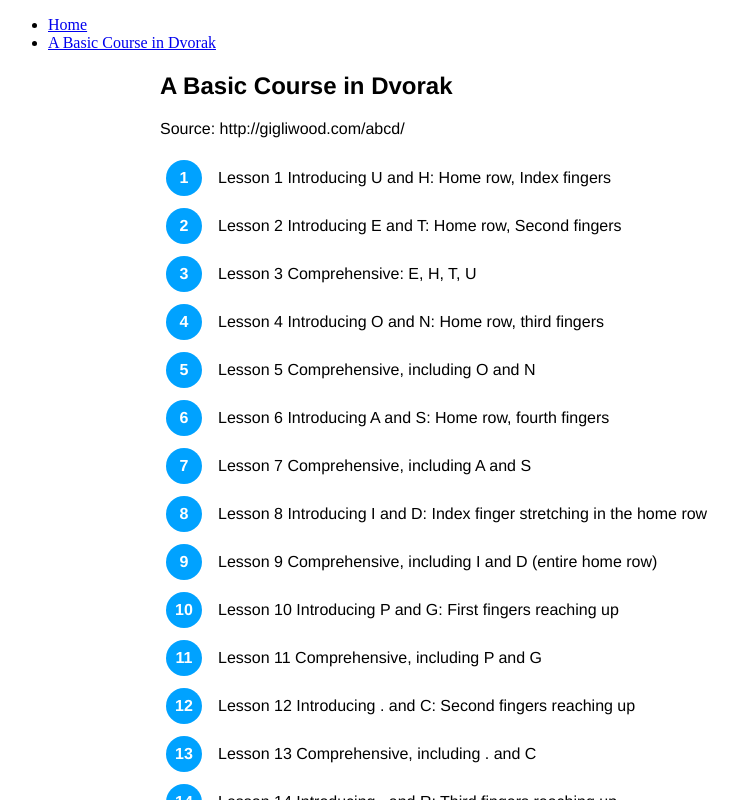
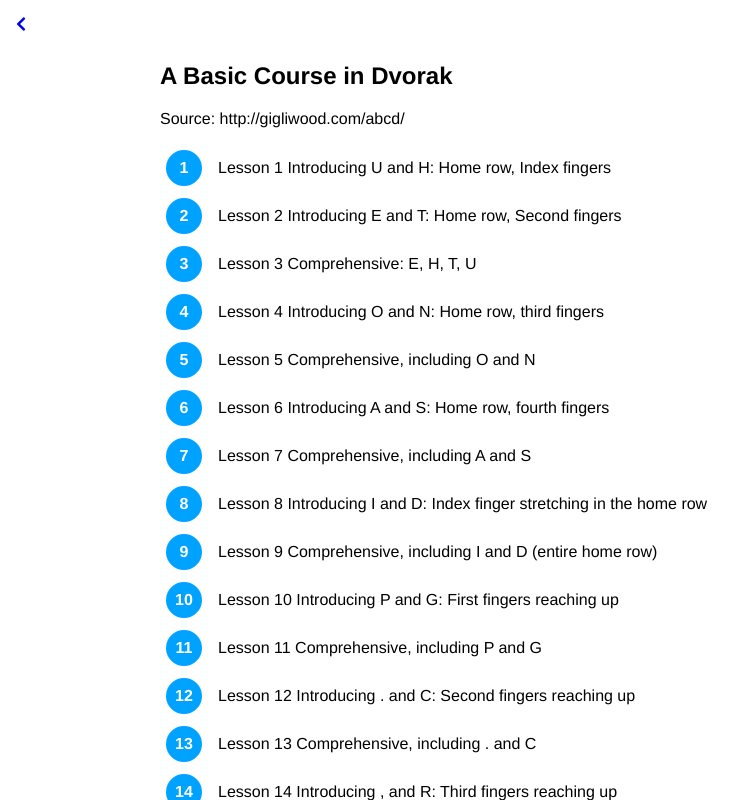
Before and after one commit to potsbo/fasty-frontend, a React (Create React App) app: page /courses/abcd in a window 1280 px wide. Shown: the top 800 px of the page, without its empty margins (0-753 px from the left). Built offline with nearby package versions, Linux system fonts and the light colour scheme.

Commit message:
A bit cleaner header

```diff
--- a/package.json
+++ b/package.json
@@ -3,6 +3,9 @@
   "version": "0.1.0",
   "private": true,
   "dependencies": {
+    "@fortawesome/fontawesome-svg-core": "^1.2.30",
+    "@fortawesome/free-solid-svg-icons": "^5.14.0",
+    "@fortawesome/react-fontawesome": "^0.1.11",
     "@types/jest": "26.0.9",
     "@types/node": "12.0.8",
     "@types/react": "^16.9",
--- a/src/App.tsx
+++ b/src/App.tsx
@@ -3,33 +3,38 @@ import {
   BrowserRouter as Router,
   Switch,
   Route,
-  Link
+  Link,
+  Redirect
 } from "react-router-dom";
 import CourseView from "./CourseView"
+import { FontAwesomeIcon } from "@fortawesome/react-fontawesome"
+import { faChevronLeft } from '@fortawesome/free-solid-svg-icons'
+import styled from "styled-components/macro";
 
 const App: React.FC = () => {
   return (
     <Router>
       <div>
-        <nav>
-          <ul>
-            <li>
-              <Link to="/">Home</Link>
-            </li>
-            <li>
-              <Link to="/courses/abcd">A Basic Course in Dvorak</Link>
-            </li>
-          </ul>
-        </nav>
+        <Nav>
+          <Link to="/"><FontAwesomeIcon icon={faChevronLeft} /></Link>
+        </Nav>
 
         {/* A <Switch> looks through its children <Route>s and
         renders the first one that matches the current URL. */}
         <Switch>
+          <Route exact path="/">
+            <Redirect to="/courses/abcd" />
+          </Route>
           <Route path="/courses/:courseSlug" component={CourseView} />
         </Switch>
       </div>
-    </Router>
+    </Router >
   );
 };
 
 export default App;
+
+const Nav = styled.nav`
+  padding: 8px;
+  border-bottom: black;
+`
```
Also changed, not shown: 1 other file (tests, documents, lock files or other folders).
